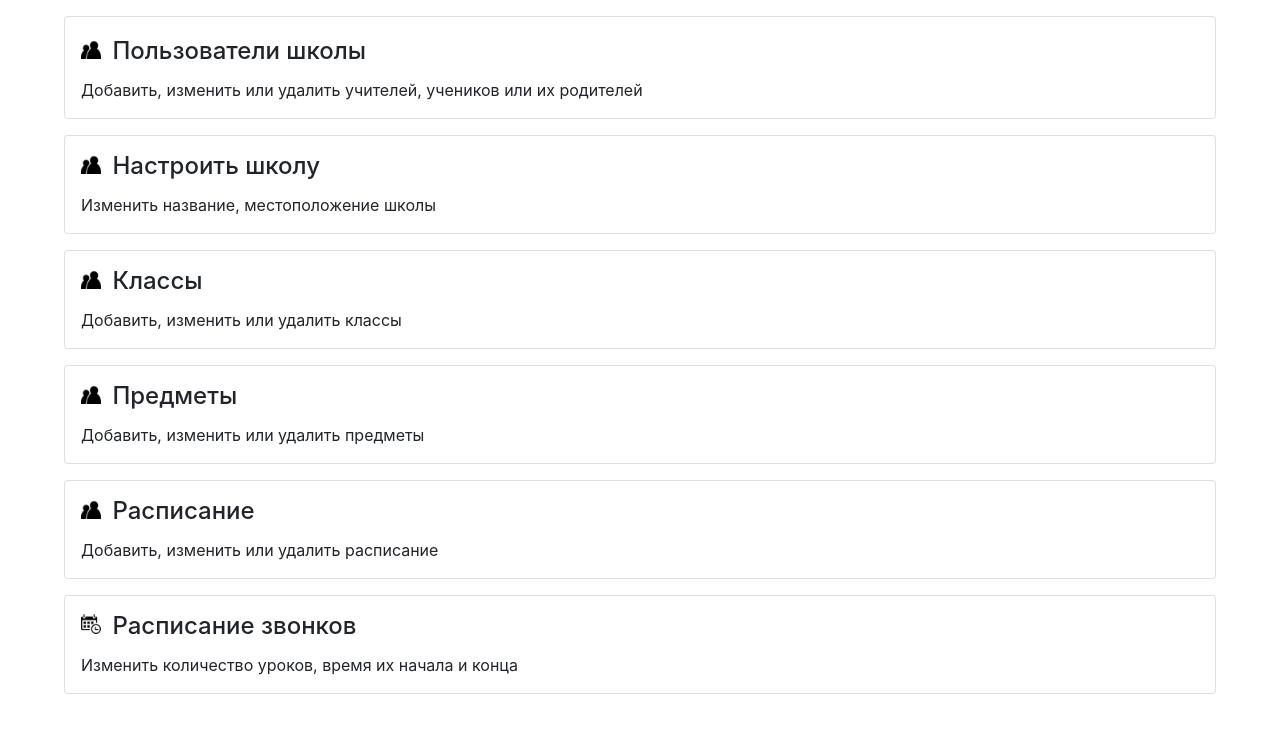
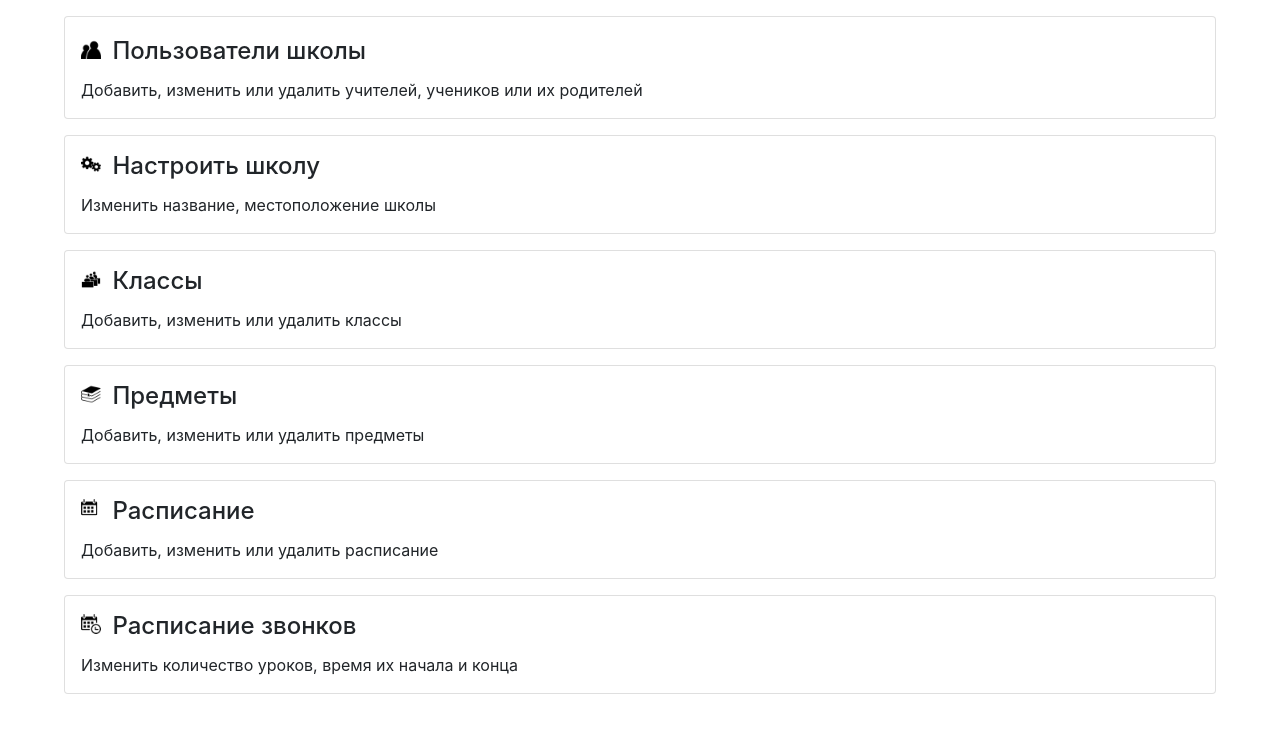
Before and after one commit to Protocs/OkayJournal, a Flask app: template okayjournal/templates/journal/school_managing.html in a window 1280 px wide. Shown: the part 56-800 px from the top of the page. Run offline with Flask 2, Linux system fonts and the light colour scheme; the template is opened without the code that fills it: most values are stand-ins (such as "Sample title", 1, 10 or a date in 2020); some libraries are stand-ins or nearby versions.

Commit message:
Починил иконки в управлении школой

```diff
--- a/okayjournal/templates/journal/school_managing.html
+++ b/okayjournal/templates/journal/school_managing.html
@@ -20,7 +20,7 @@
     <a href="/school_settings" class="hidden-link">
         <div class="card p-3 mb-3 mx-5">
             <h4 class="card-title">
-                <img class="icon" src="{{ url_for('static', filename='img/icons/users.png') }}">
+                <img class="icon" src="{{ url_for('static', filename='img/icons/settings.png') }}">
                 Настроить школу
             </h4>
             <p class="card-text">Изменить название, местоположение школы</p>
@@ -29,7 +29,7 @@
     <a href="/classes" class="hidden-link">
         <div class="card p-3 mb-3 mx-5">
             <h4 class="card-title">
-                <img class="icon" src="{{ url_for('static', filename='img/icons/users.png') }}">
+                <img class="icon" src="{{ url_for('static', filename='img/icons/class.png') }}">
                 Классы
             </h4>
             <p class="card-text">Добавить, изменить или удалить классы</p>
@@ -38,7 +38,7 @@
     <a href="/subjects" class="hidden-link">
         <div class="card p-3 mb-3 mx-5">
             <h4 class="card-title">
-                <img class="icon" src="{{ url_for('static', filename='img/icons/users.png') }}">
+                <img class="icon" src="{{ url_for('static', filename='img/icons/subjects.png') }}">
                 Предметы
             </h4>
             <p class="card-text">Добавить, изменить или удалить предметы</p>
@@ -47,7 +47,7 @@
     <a href="/timetable" class="hidden-link">
         <div class="card p-3 mb-3 mx-5">
             <h4 class="card-title">
-                <img class="icon" src="{{ url_for('static', filename='img/icons/users.png') }}">
+                <img class="icon" src="{{ url_for('static', filename='img/icons/timetable.png') }}">
                 Расписание
             </h4>
             <p class="card-text">Добавить, изменить или удалить расписание</p>
```
